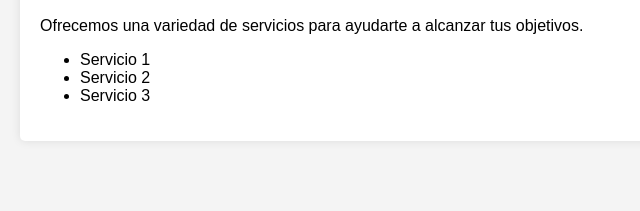
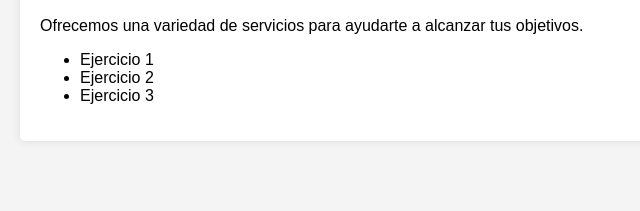
Before and after one commit to IDCSA07/NACHZINO, a plain HTML site: page index.html in a window 1280 px wide. Shown: the part 411-622 px from the top of the page, 0-640 px from the left. Drawn offline with Linux system fonts and the light colour scheme.

Commit message:
Modificacion del codigo

```diff
--- a/index.html
+++ b/index.html
@@ -29,9 +29,9 @@
             <h2>Nuestros Servicios</h2>
             <p>Ofrecemos una variedad de servicios para ayudarte a alcanzar tus objetivos.</p>
             <ul>
-                <li>Servicio 1</li>
-                <li>Servicio 2</li>
-                <li>Servicio 3</li>
+                <li>Ejercicio 1</li>
+                <li>Ejercicio 2</li>
+                <li>Ejercicio 3</li>
             </ul>
         </section>
     </main>
```
